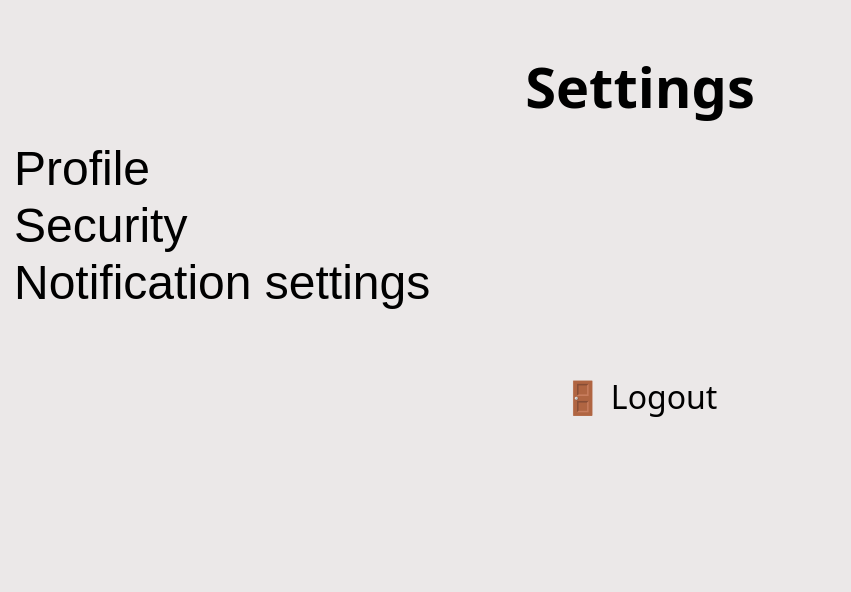
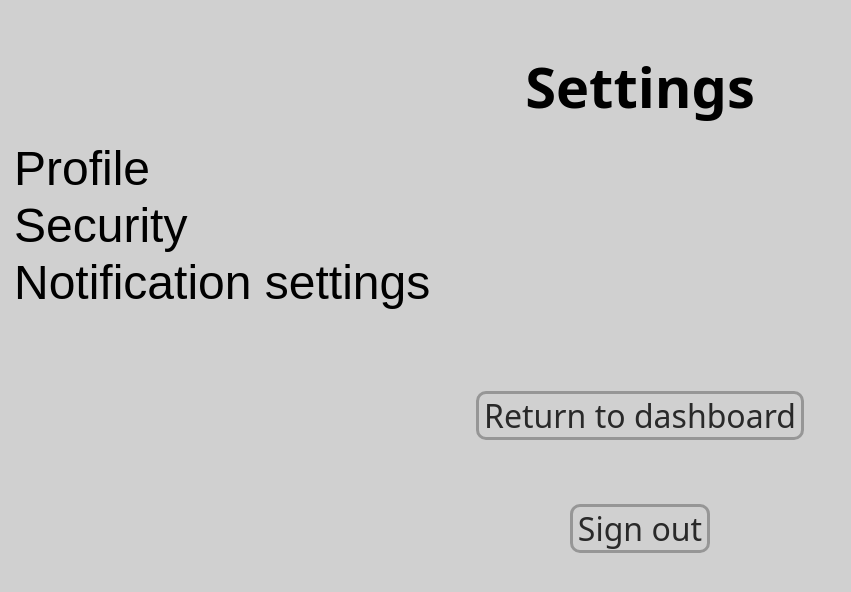
Before and after one commit to Danger-Design-UNT/Classroom-Attendance-Tracker, a Python web app: template app/templates/settings.html in a window 1280 px wide. Shown: the top 592 px of the page, without its empty margins (0-851 px from the left). Run offline with Jinja, Linux system fonts and the light colour scheme; the template is opened without the code that fills it, so the values that code supplies are empty.

Commit message:
added more redirect for the settings page

```diff
--- a/app/static/css/settings.css
+++ b/app/static/css/settings.css
@@ -1,6 +1,6 @@
 body {
     font-family: system-ui, -apple-system, "Segoe UI", Roboto, "Helvetica Neue", sans-serif;
-    background-color: rgb(235, 232, 232);
+    background-color: rgb(208, 208, 208);
   }
 
 
@@ -31,8 +31,8 @@ body {
     margin-right: auto;
 
 }
-.profile:hover{
-    background-color: rgb(189, 189, 189);
+.profile:hover:active{
+    background-color: rgb(188, 188, 188);
     border-radius: 5px;
 }
 
@@ -49,7 +49,7 @@ body {
     border: none;
     margin-right: auto;
 }
-.security:hover{
+.security:hover:active{
     background-color: rgb(189, 189, 189);
     border-radius: 5px;
 }
@@ -69,7 +69,7 @@ body {
     overflow: auto;
     text-align: left;
 }
-.notification:active{
+.notification:hover:active{
     background-color: rgb(189, 189, 189);
     border-radius: 5px;
 }
@@ -77,15 +77,35 @@ body {
 
 
 
-
+/* logout button */
 .logout {
     background: none;
-    border: none;
+    /* border: none; */
     float: right;
     cursor: pointer;
     text-decoration: none;
-    color: black;
+    color: rgb(41, 41, 41);
     font-size: 2rem;
     margin-top: 4rem;
     list-style: none;
+    border: 3px solid rgb(150, 150, 150);
+    border-radius: 10px;
+    padding-left: 5px;
+    padding-right: 5px;
 }
+
+.return{
+    background: none;
+    /* border: none; */
+    float: right;
+    cursor: pointer;
+    text-decoration: none;
+    color: rgb(41, 41, 41);
+    font-size: 2rem;
+    margin-top: 5rem;
+    list-style: none;
+    border: 3px solid rgb(150, 150, 150);
+    border-radius: 10px;
+    padding-left: 5px;
+    padding-right: 5px;
+}
--- a/app/templates/dashboard_student.html
+++ b/app/templates/dashboard_student.html
@@ -19,7 +19,7 @@
 
             <ul class="sidebar-links">
                 <li><a href="{{ url_for('attendance.settings') }}">⚙️ Settings</a></li>
-                <li><a href="{{ url_for('auth.logout') }}">🚪 Logout</a></li>
+                <li><a href="{{ url_for('auth.logout') }}">Sign out</a></li>
             </ul>
         </div>
 
--- a/app/templates/dashboard_teacher.html
+++ b/app/templates/dashboard_teacher.html
@@ -17,7 +17,7 @@
 
         <ul class="sidebar-links">
             <li><a href="{{ url_for('attendance.settings') }}">⚙️ Settings</a></li>
-            <li><a href="{{ url_for('auth.logout') }}">🚪 Logout</a></li>
+            <li><a href="{{ url_for('auth.logout') }}">Sign out  </a></li>
         </ul>
     </div>
     <div id="overlay" class="overlay"></div>
--- a/app/templates/settings.html
+++ b/app/templates/settings.html
@@ -30,7 +30,9 @@
             <button>Yes</button>
         </div>
 
-        <a class="logout" href="{{ url_for('auth.logout') }}">🚪 Logout</a>
+        <a href="{{ url_for('attendance.student_dashboard')  }}" class="return">Return to dashboard</a>
+
+        <a class="logout" href="{{ url_for('auth.logout') }}">Sign out</a>
 
     </div>
     <script>
```
